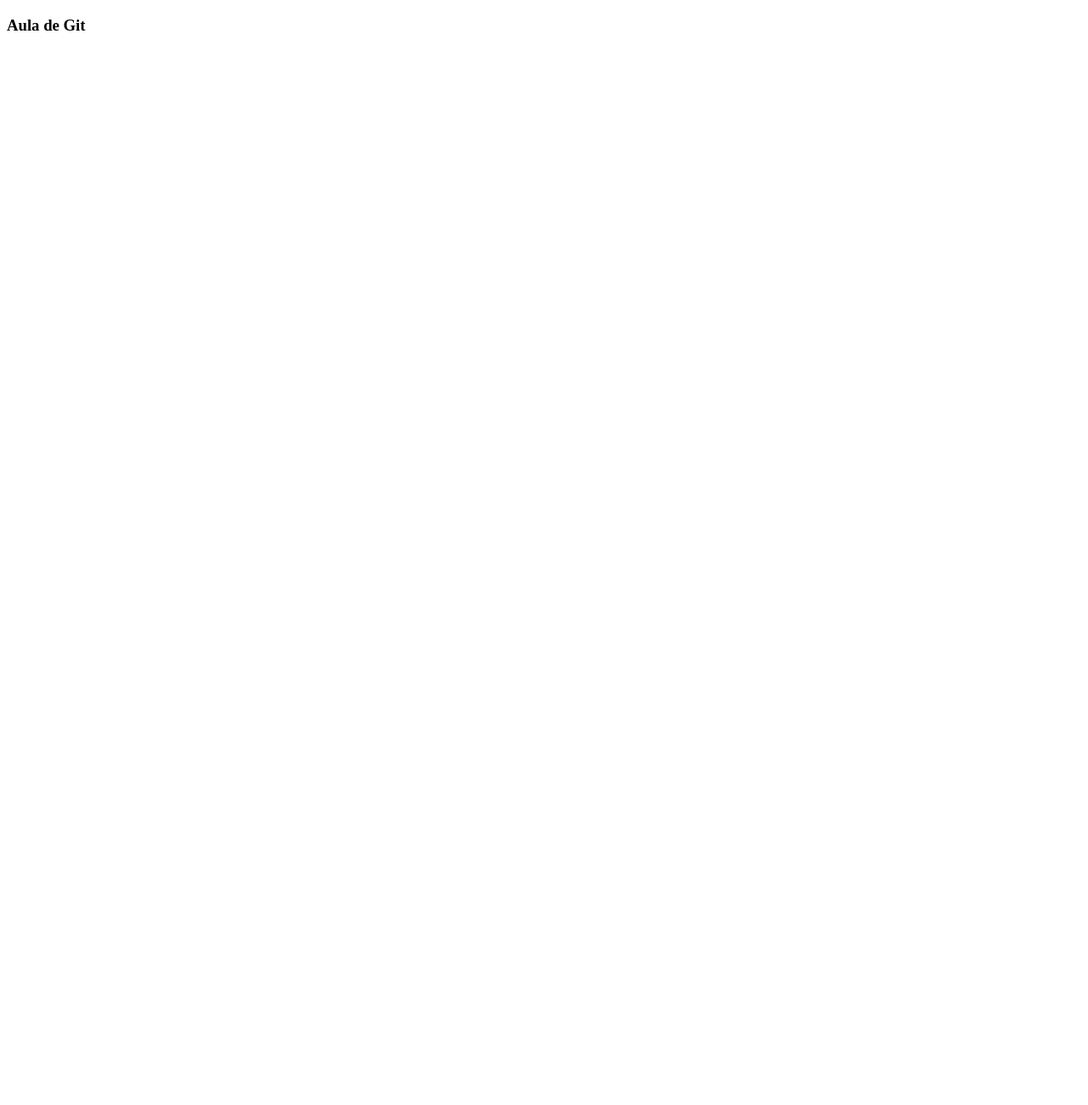
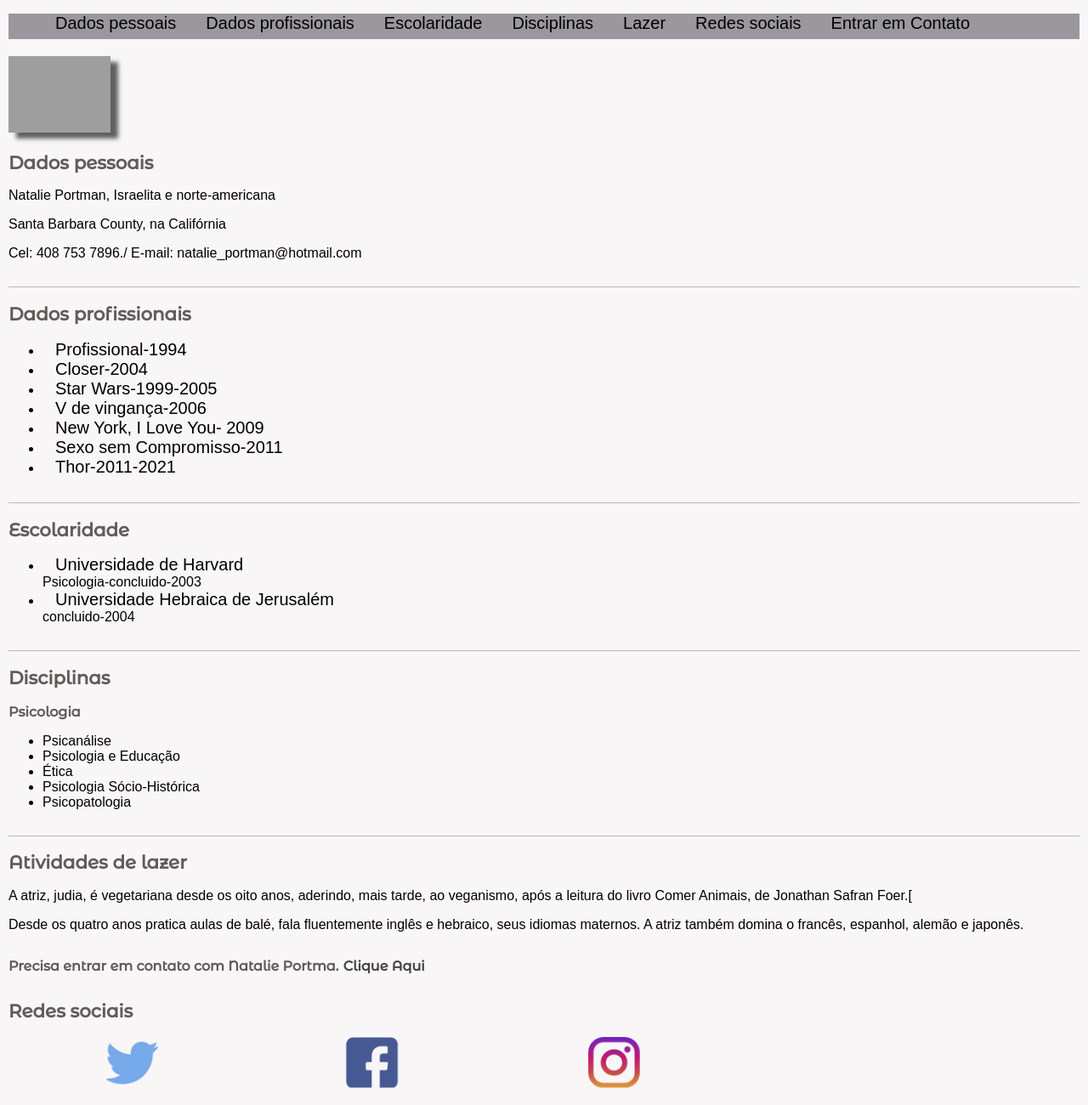
Before and after one commit to Naty17608/paginapessoal, a plain HTML site: page index.html in a window 1280 px wide. Shown: the whole page at 85% size. Before the commit the page ends 800 px from the top, so only its background shows below. Drawn offline with Linux system fonts and the light colour scheme; grey boxes are pictures that could not be loaded.

Commit message:
1ª Verssão

```diff
--- a/index.html
+++ b/index.html
@@ -1,9 +1,148 @@
 <!DOCTYPE html>
-<html>
-<head>
-<title>Aula de GIT</title>
-</head>
-<body>
-<h3>Aula de Git</h3>
-</body>
+<html lang="pt-br">
+    <!-- comentário em html -->
+    <title>Natalie Portman</title>
+    <meta charset="UTF-8" />
+    <style>
+
+        @import url('https://fonts.googleapis.com/css2?family=Montserrat+Alternates:wght@500&display=swap');
+        @import url('https://fonts.googleapis.com/css2?family=Montserrat+Alternates:wght@100;500&display=swap');
+        * {
+            font-family: Arial, Helvetica, sans-serif;
+
+
+        }
+
+        body {
+
+            margin: 10px;
+            background-color: rgba(233, 227, 227, 0.315);
+        }
+
+        a { color: black; font-size: 20px; text-decoration: none; margin-left: 15px; margin-right: 20px;}
+
+        a:hover{color: #6e6972b9;}
+
+        nav{background-color: #77747cb9; height: 30px}
+
+        .menu ul {display: flex;}
+
+        .menu ul li {list-style-type: none;}
+        nav{margin-bottom: 20px;}
+
+        #rrr{
+            -webkit-box-shadow: 9px 7px 5px rgba(50, 50, 50, 0.77);
+		     -moz-box-shadow:    9px 7px 5px rgba(50, 50, 50, 0.77);
+		      box-shadow:         9px 7px 5px rgba(50, 50, 50, 0.77);
+        }
+        hr {
+            height:1px;border-width:0;color:rgb(190, 181, 181);background-color:rgb(190, 181, 181)
+        }
+        h1{
+            font-size: 16pt;
+        }
+
+        h2{
+            font-size: 12pt;
+        }
+        h1, h2{
+            color: rgba(82, 72, 72, 0.897);
+            font-family: 'Montserrat Alternates', sans-serif;
+
+        }
+        section{
+            margin-bottom: 30px;
+        }
+
+        #contato a{
+            font-size: 12pt;
+            font-family: 'Montserrat Alternates', sans-serif;
+            color: rgba(36, 33, 33, 0.835);
+            margin-left: 4pt;
+
+        }
+
+    </style>
+    </head>
+
+    <body>
+        <div class="menu">
+            <nav >
+            <ul>
+            <li><a href="#pessoais">Dados pessoais</a></li>
+            <li><a href="#profissionais">Dados profissionais</a></li>
+            <li><a href="#Escolaridade">Escolaridade</a></li>
+            <li><a href="#disciplinas">Disciplinas</a></li>
+            <li><a href="#lazer">Lazer</a></li>
+            <li><a href="#redes">Redes sociais</a></li>
+            <li><a href="#contato">Entrar em Contato</a></li>
+            </ul>
+            </nav>
+        </div>
+        <img id="rrr"src="http://midia.gruposinos.com.br/_midias/jpg/2015/05/17/natalie-775408.jpg" alt="foto da natalie" width="120 px" />
+        <section>
+            <h1 id="pessoais">Dados pessoais</h1>
+            <p>Natalie Portman,	Israelita e
+            norte-americana</p>
+            <p>Santa Barbara County, na Califórnia</p>
+            <p>Cel: 408 753 7896./ E-mail: natalie_portman@hotmail.com</p>
+        </section>
+        <hr>
+        <section>
+        <h1 id="profissionais">Dados profissionais</h1>
+            <ul>
+                <li><a href="https://pt.wikipedia.org/wiki/Léon_(filme)">Profissional-1994</a></li>
+                <li><a href="https://pt.wikipedia.org/wiki/Closer_(filme)">Closer-2004</a></li>
+                <li><a href="https://pt.wikipedia.org/wiki/Star_Wars">Star Wars-1999-2005</a></li>
+                <li><a href="https://pt.wikipedia.org/wiki/V_de_Vingança_(filme)">V de vingança-2006</a></li>
+                <li><a href="https://pt.wikipedia.org/wiki/New_York,_I_Love_You">New York, I Love You- 2009</a></li>
+                <li><a href="https://pt.wikipedia.org/wiki/Sexo_sem_Compromisso">Sexo sem Compromisso-2011</a></li>
+                <li><a href="https://pt.wikipedia.org/wiki/Thor_(filme)">Thor-2011-2021</a></li>
+            </ul>
+        </section>
+        <hr>
+        <section>
+            <h1 id="Escolaridade">Escolaridade</h1>
+            <ul>
+
+                <li><a href="https://www.harvard.edu">Universidade de Harvard</a><br>
+                Psicologia-concluido-2003</li>
+                <li><a href="https://en.huji.ac.il/en">Universidade Hebraica de Jerusalém</a><br>concluido-2004</li>
+            </ul>
+        </section>
+        <hr>
+        <section>
+            <h1 id="disciplinas">Disciplinas</h1>
+            <h2>Psicologia</h2>
+            <ul>
+                <li>Psicanálise</li>
+                <li>Psicologia e Educação</li>
+                <li>Ética</li>
+                <li>Psicologia Sócio-Histórica</li>
+                <li>Psicopatologia</li>
+            </ul>
+        </section>
+        <hr>
+        <section>
+            <h1 id="lazer">Atividades de lazer</h1>
+            <p> A atriz, judia, é vegetariana desde os oito anos, aderindo, mais tarde, ao veganismo, após a leitura do livro Comer Animais, de Jonathan Safran Foer.[</p>
+            <p>Desde os quatro anos pratica aulas de balé, fala fluentemente inglês e hebraico, seus idiomas maternos. A atriz também domina o francês, espanhol, alemão e japonês. </p>
+        </section>
+
+        <section>
+            <h2 id="contato">Precisa entrar em contato com Natalie Portma.<a href="Formulario.html">Clique Aqui</a></h2>
+
+        </section>
+        <section>
+            <h1 id="Redes">Redes sociais</h1>
+            <div class"rede">
+                <a href="https://twitter.com/natpdotcom"><img  src="twiter.png" alt="twiter" width=250;  /></a>
+                <a href="https://pt-br.facebook.com/natalieportmandotcom"/><img src="face.png" alt="facebook" width=250/></a>
+                <a href="https://www.instagram.com/natalieportman/"><img src="Sem título.png" alt="instagram" width=250 /></a>
+            </div>
+
+
+        </section>
+
+    </body>
 </html>
```
Also changed, not shown: Formulario.html (added, +153 -0 lines), Sem título.png (added), Untitled-1.txt (added), face.png (added), twiter.png (added).
